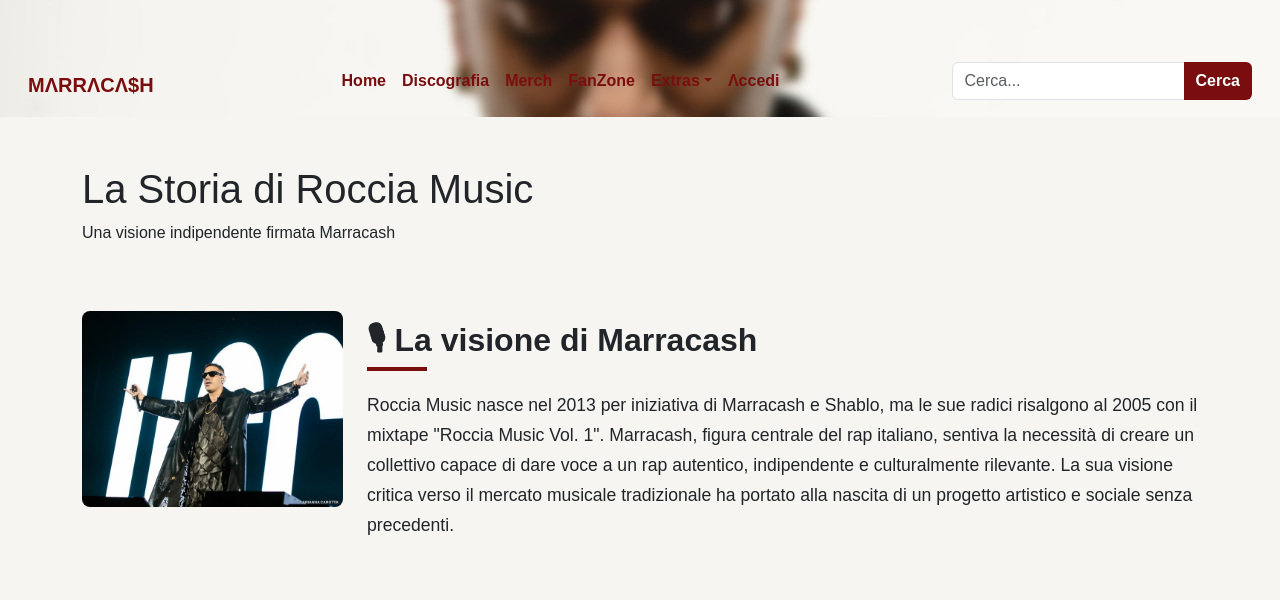
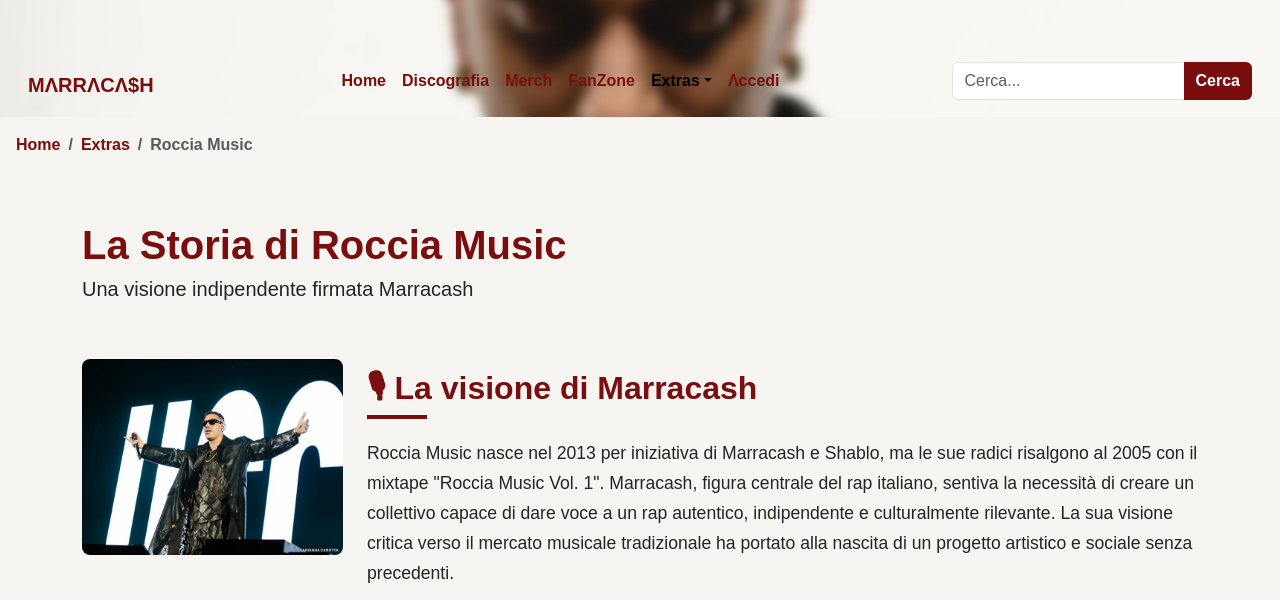
Before and after one commit to samucaro/Marracashsite, a plain HTML site: page RocciaMusic.html in a window 1280 px wide. Shown: the part 156-756 px from the top of the page. Drawn offline with nearby package versions, Linux system fonts and the light colour scheme.

Commit message:
Commit attivazione nav-link attivi

```diff
--- a/RocciaMusic.html
+++ b/RocciaMusic.html
@@ -22,8 +22,8 @@
             .section-title {
             margin-top: 60px;
             margin-bottom: 20px;
-            font-weight: bold;
-            color: #212529;
+            font-weight: 600;
+            color: #7A0E0E;
             position: relative;
             }
             .section-title::after {
@@ -78,10 +78,10 @@
                             <li class="nav-item"><a class="nav-link" href="Discografia.html">Discografia</a></li>
                             <li class="nav-item"><a class="nav-link" href="Merch.html">Merch</a></li>
                             <li class="nav-item"><a class="nav-link" href="FanZone.html">FanZone</a></li>
-                            <li class="nav-item dropdown"><a class="no-effect nav-link dropdown-toggle" href="#" id="contradaDropdown" role="button" data-bs-toggle="dropdown" aria-expanded="false">Extras</a>
+                            <li class="nav-item dropdown"><a class="no-effect nav-link active dropdown-toggle" href="#" id="contradaDropdown" role="button" data-bs-toggle="dropdown" aria-expanded="false">Extras</a>
                                 <ul class="dropdown-menu">
                                     <li><a class="ca dropdown-item" href="Interviste.html">Interviste</a></li>
-                                    <li><a class="ca dropdown-item" href="RocciaMusic.html">Roccia Music</a></li>
+                                    <li><a class="ca dropdown-item active" href="RocciaMusic.html">Roccia Music</a></li>
                                     <li><a class="dropdown-item" href="#">News</a></li>
                                 </ul>
                             </li>
@@ -100,9 +100,17 @@
             </nav>
         </header>
 
+        <nav class="m-3" aria-label="breadcrumb">
+            <ol class="breadcrumb">
+                <li class="breadcrumb-item"><a class="breadcrumb-item-link" href="index.html">Home</a></li>
+                <li class="breadcrumb-item"><a class="breadcrumb-item-link" href="Interviste.html">Extras</a></li>
+                <li class="breadcrumb-item active" aria-current="page">Roccia Music</li>
+            </ol>
+        </nav>
+
         <main class="container py-5">
-            <h1>La Storia di Roccia Music</h1>
-            <p>Una visione indipendente firmata Marracash</p>
+            <h1 style="color: #7A0E0E; font-weight: 600;">La Storia di Roccia Music</h1>
+            <h5>Una visione indipendente firmata Marracash</h5>
             <section class="reveal">
                 <div class="row">
                     <div class="col-md-3 align-self-center">
@@ -164,7 +172,7 @@
             </section>
 
             <section class="reveal text-center">
-                <h2 class="mb-4">La prima posse track collettiva di Roccia Music</h2>
+                <h2 class="mb-4" style="color: #7A0E0E; font-weight: 600;">La prima posse track collettiva di Roccia Music</h2>
                 <div class="video-thumbnail-container position-relative">
                     <img src="Img/LogoRocciaMusic.png" alt="Videoclip Ufficiale" class="img-fluid mb-3 rounded">
                     <a href="https://www.youtube.com/watch?v=HkIIoa69d44&t=1s" target="_blank" class="play-icon position-absolute top-50 start-50 translate-middle" style="cursor: pointer; text-decoration: none;">
--- a/style.css
+++ b/style.css
@@ -45,6 +45,9 @@
 .nav-link:hover {
     color: #7A0E0E !important;
 }
+.nav-link.active {
+    color: black !important;
+}
 
 /* Stile Dropdown */
 .dropdown-menu {
@@ -68,6 +71,10 @@
 .dropdown-item:not(.ca):hover {
     border-bottom-left-radius: 5px;
     border-bottom-right-radius: 5px;
+}
+.dropdown-item.active {
+    background-color: #7A0E0E;
+    color: black !important;
 }
 
 /* Stile Hamburger */
```
Also changed, not shown: Accesso.html (+1 -1 lines), Discografia.html (+1 -1 lines), EFinitaLaPace.html (+1 -1 lines), FanZone.html (+1 -1 lines), Interagisci.html (+1 -1 lines), Interviste.html (+10 -2 lines), Merch.html (+1 -1 lines), Persona.html (+1 -1 lines), index.html (+1 -1 lines), Font/Cinzel-Regular.ttf (deleted), Font/RobotoCondensed-Light.ttf (deleted).
